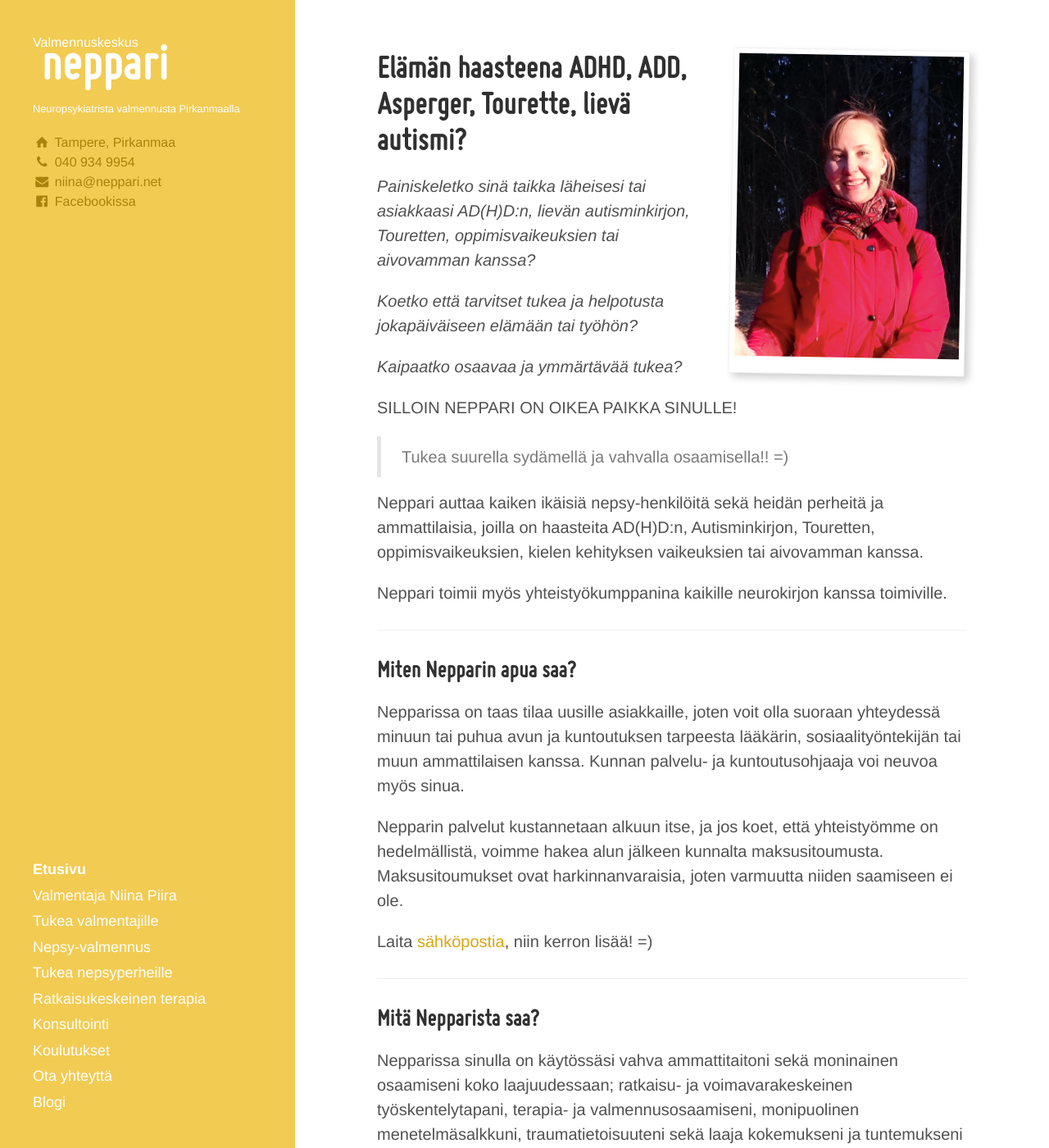
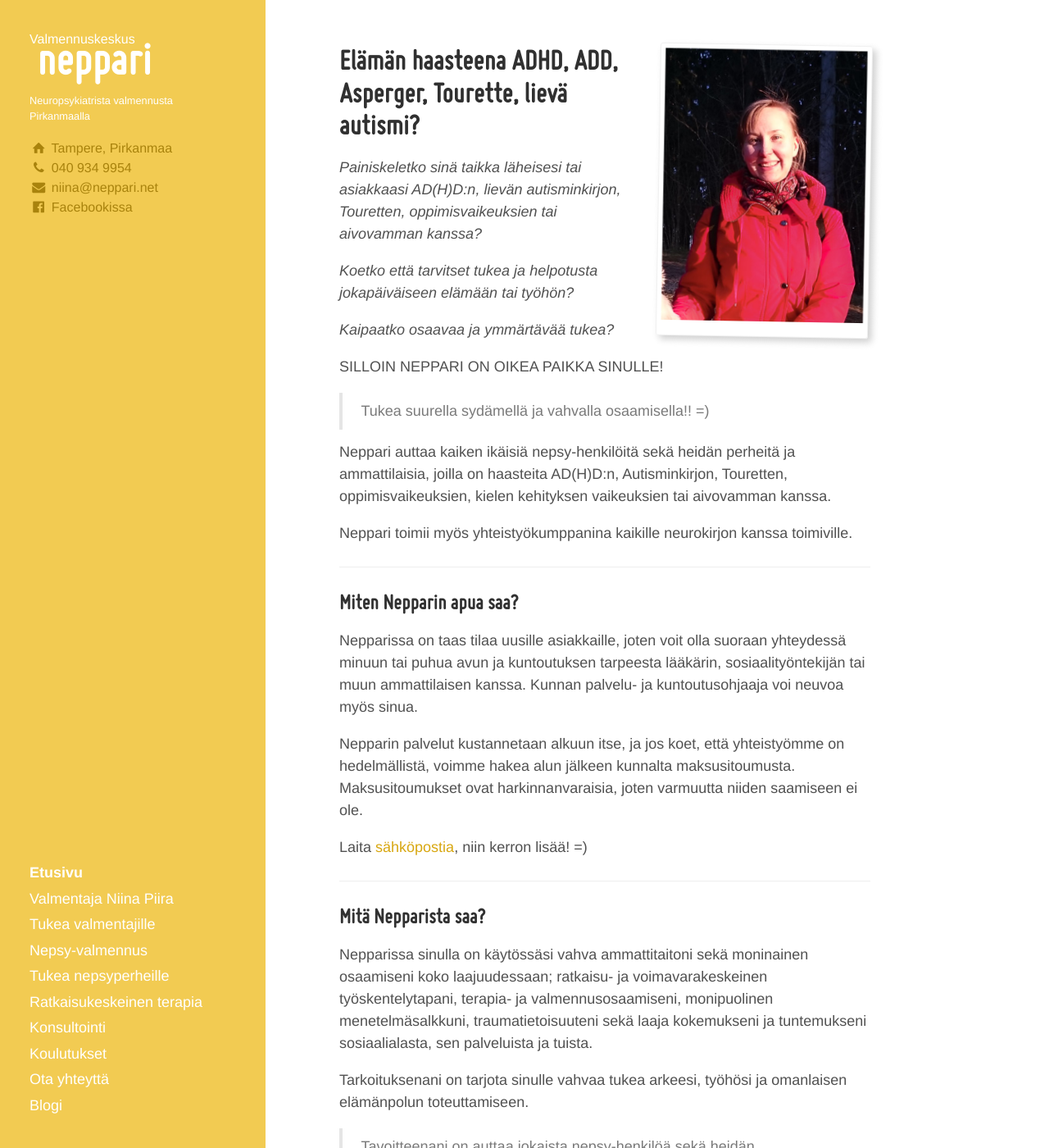
Before and after one commit to niinapiira/neppari.net, a Jekyll site: the page built from index.md, in a window 1280 px wide and 1400 px high. Shown: the whole window at 82% size. Built offline with Jekyll 4.4.1, drawn with Linux system fonts in a browser that asks for light colours.

Commit message:
Reduce font-size to 18px

```diff
--- a/css/_blog.scss
+++ b/css/_blog.scss
@@ -2,8 +2,8 @@
 $avatar-border-width: 8px;
 
 @media (min-width: 48em) {
-	html {
-		font-size: 20px;
+	html .post {
+		font-size: 18px;
 	}
 	.post .content {
 		margin-left: auto;
--- a/css/_hyde.scss
+++ b/css/_hyde.scss
@@ -41,7 +41,7 @@
 }
 @media (min-width: 58em) {
   html {
-    font-size: 20px;
+    font-size: 18px;
   }
 }
 
--- a/css/_poole.scss
+++ b/css/_poole.scss
@@ -54,7 +54,7 @@
 }
 @media (min-width: 38em) {
   html {
-    font-size: 20px;
+    font-size: 18px;
   }
 }
 
```
